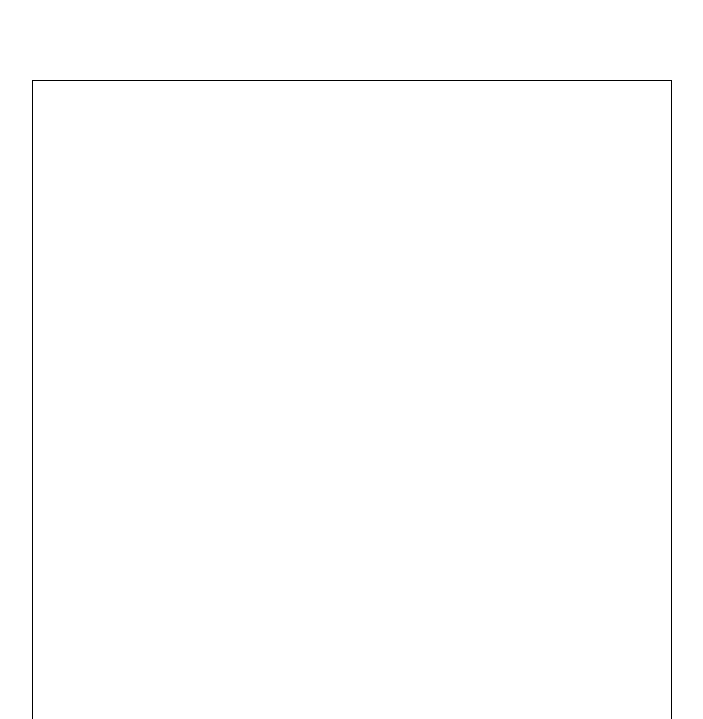
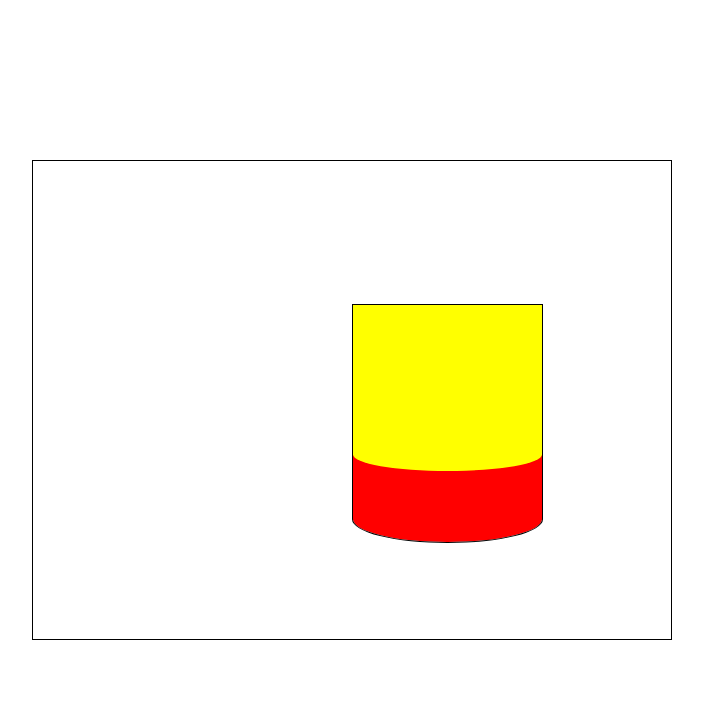
Before and after one commit to jadenham365/css-still-life-2023, a plain HTML site: page index.html in a window 1280 px wide. Shown: the top 719 px of the page, without its empty margins (288-991 px from the left). Drawn offline with Linux system fonts and the light colour scheme.

Commit message:
made tin colorful

```diff
--- a/index.html
+++ b/index.html
@@ -12,9 +12,38 @@
 
   .frame {
     position: relative;
+    aspect-ratio: 12 / 9;
     width: 80vmin;
-    height: 80vmin;
+    height: auto;
     border: 1px solid black;
+  }
+
+  .busteloTin {
+    border: 1px solid black;
+    width: 30%;
+    height: 50%;
+    position: absolute;
+    left: 50%;
+    top: 30%;
+    border-radius: 0% 0% 50% 50% / 10% 10% 10% 10%;
+    overflow: hidden
+  }
+
+  .bodyY {
+    position: absolute;
+    z-index: 1;
+    background-color: yellow;
+    height: 70%;
+    width: 100%;
+    border-radius: 0% 0% 50% 50% / 10% 10% 10% 10%;
+  }
+  .bodyR {
+    position: absolute;
+    z-index: -1;
+    background-color: red;
+    width: 100%;
+    height: 40%;
+    top: 60%;
   }
 
 </style>
@@ -22,7 +51,11 @@
 
 <div class="frame">
 
-  <div class="busteloTin"></div>
+  <div class="busteloTin">
+    <div class="bodyY"></div>
+    <div class="bodyR"></div>
+    <div class="lid"></div>
+  </div>
 
 
 
```
